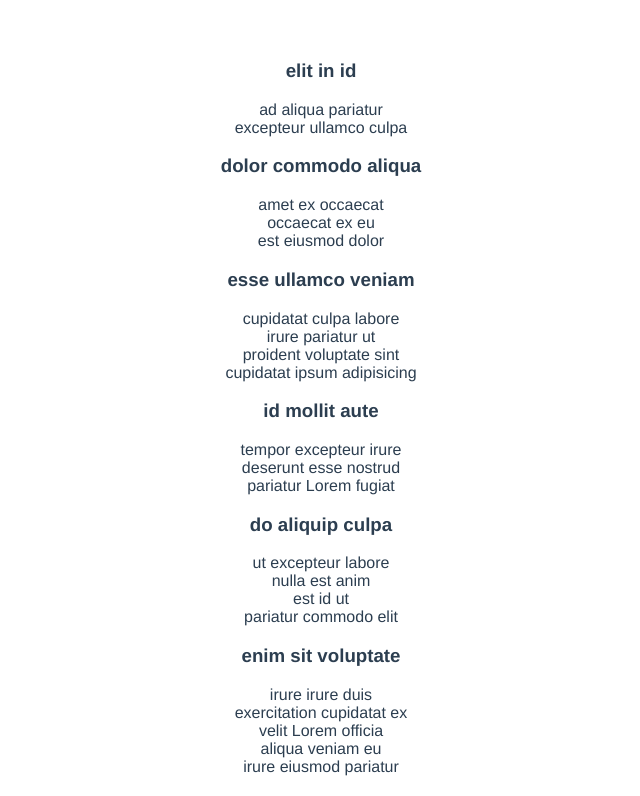
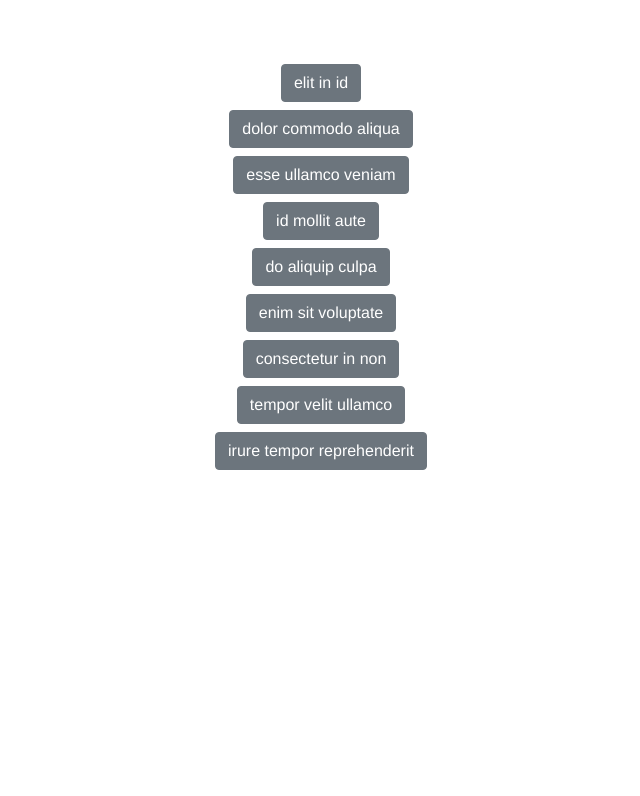
Before and after one commit to CeliaCha/cartocahors, a Vue app: page / in a window 1280 px wide. Shown: the top 796 px of the page, without its empty margins (319-959 px from the left). Built offline with nearby package versions, Linux system fonts and the light colour scheme.

Commit message:
Add collapses and event on select

```diff
--- a/src/components/Menu.vue
+++ b/src/components/Menu.vue
@@ -1,17 +1,17 @@
 <template>
     <div>
-        <div v-for="item in list" :key="item.name">
-            <h3>{{ item.name }}</h3>
-            <Subcategorie :data="item"/>
+        <div v-for="item in list" :key="item.name" class="category">
+            <b-btn v-b-toggle="item.name" class="m-1">{{ item.name }}</b-btn>
+            <b-collapse v-bind:id="item.name">
+                <Subcategorie :data="item"/>
+            </b-collapse>
         </div>
-
-
     </div>
 </template>
 
 <script>
 import Subcategorie from './Subcategorie'
-import json from "../assets/places.json";
+import json from "../assets/places.json"
 
 export default {
   name: "Menu",
@@ -24,39 +24,18 @@ export default {
     };
   },
   mounted() {
-    // DEV
-    // for (let item in this.list) {
-    //   console.log(this.list[item].name);
-    // }
-    console.log(this.categoriesNames);
-    console.log(this.subcategories);
-    console.log(this.places);
+    console.log(this.categoriesNames)
+    console.log(this.subcategories)
   },
   computed: {
-    categoriesNames() {
-        let categoriesNames = []
-        for (let item in this.list) {
-            categoriesNames.push(this.list[item].name)
-        }
-        return categoriesNames
-    },
-    subcategories() {
-      let subcategories = [];
-      for (let item in this.list) {
-        subcategories.push(this.list[item].children);
-      }
-      return subcategories;
-    },
-    places() {
-      let places = [];
-      for (let item in this.subcategories) {
-        places.push(this.subcategories[item].places);
-      }
-      return places;
-    }
+
   }
-};
+}
+
 </script>
 
 <style scoped>
+    b-btn {
+        min-width: 300px;
+    }
 </style>
--- a/src/main.js
+++ b/src/main.js
@@ -2,6 +2,12 @@
 // (runtime-only or standalone) has been set in webpack.base.conf with an alias.
 import Vue from 'vue'
 import App from './App'
+import BootstrapVue from 'bootstrap-vue'
+
+import 'bootstrap/dist/css/bootstrap.css'
+import 'bootstrap-vue/dist/bootstrap-vue.css'
+
+Vue.use(BootstrapVue)
 
 Vue.config.productionTip = false
 
```
